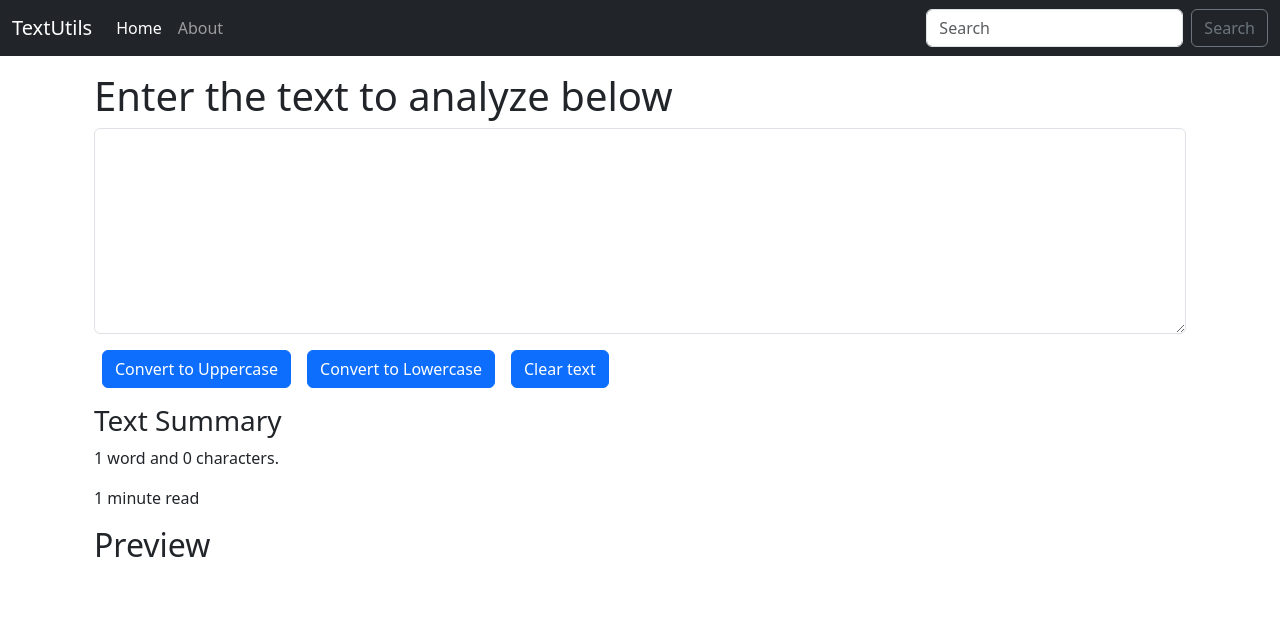
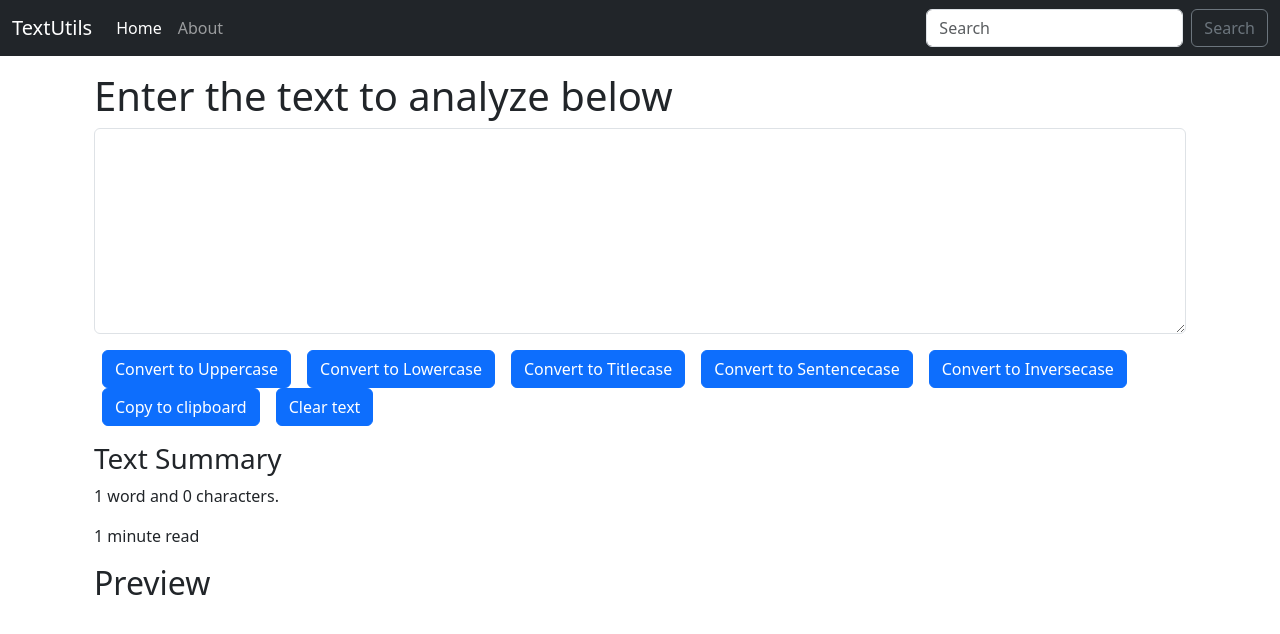
Before and after one commit to Apoorv012/React-TextUtils, a React (Create React App) app: page / in a window 1280 px wide. Shown: the top 634 px of the page. Built offline with nearby package versions, Linux system fonts and the light colour scheme.

Commit message:
added new feature - titlecase, sentececase, inversecase, copy-to-clipboard

```diff
--- a/src/components/TextForm.js
+++ b/src/components/TextForm.js
@@ -9,6 +9,61 @@ export default function TextForm(props) {
   const handleLowercaseClick = () => {
     let newText = text.toLowerCase();
     setText(newText);
+  };
+
+  const handleTitlecaseClick = () => {
+    let sentences = text.toLowerCase().split("\n");
+    let newSentences = [];
+    sentences.forEach((sentence) => {
+      let words = sentence.split(" ");
+      let newWords = [];
+      words.forEach((word) => {
+        let newWord = word.charAt(0).toUpperCase() + word.substring(1);
+        newWords.push(newWord);
+      });
+      newSentences.push(newWords.join(" "));
+    });
+
+    let newText = newSentences.join("\n");
+    setText(newText);
+  };
+
+  const handleSentencecaseClick = () => {
+    let sentences = text.toLowerCase().split("\n");
+    let newSentences = [];
+    sentences.forEach((sentence) => {
+      let newSentence =
+        sentence.charAt(0).toUpperCase() + sentence.substring(1);
+      newSentences.push(newSentence);
+    });
+
+    let newText = newSentences.join("\n");
+    setText(newText);
+  };
+
+  const handleInversecaseClick = () => {
+    let shouldBeUpper = true;
+    let newText = "";
+    for (let i = 0; i < text.length; i++) {
+      if (shouldBeUpper) {
+        newText += text.charAt(i).toUpperCase();
+        shouldBeUpper = false;
+      } else {
+        newText += text.charAt(i).toLowerCase();
+        shouldBeUpper = true;
+      }
+    }
+
+    setText(newText);
+  };
+
+  const handleCopyToClipboard = () => {
+    try {
+      navigator.clipboard.writeText(text);
+    } catch {
+      document.getElementById("myBox").select();
+      document.execCommand("copy");
+    }
   };
 
   const handleOnChanged = (event) => {
@@ -23,6 +78,7 @@ export default function TextForm(props) {
   const handleClearClick = () => {
     let newText = "";
     setText(newText);
+    handleOnChanged();
   };
 
   function countNumOfWords(_text) {
@@ -31,7 +87,6 @@ export default function TextForm(props) {
 
     sentences.forEach((sentence) => {
       let words = sentence.split(" ");
-      console.log(words);
       words.forEach((word) => {
         if (word !== "") wordCount++;
       });
@@ -63,6 +118,27 @@ export default function TextForm(props) {
         <button className="btn btn-primary mx-2" onClick={handleLowercaseClick}>
           Convert to Lowercase
         </button>
+        <button className="btn btn-primary mx-2" onClick={handleTitlecaseClick}>
+          Convert to Titlecase
+        </button>
+        <button
+          className="btn btn-primary mx-2"
+          onClick={handleSentencecaseClick}
+        >
+          Convert to Sentencecase
+        </button>
+        <button
+          className="btn btn-primary mx-2"
+          onClick={handleInversecaseClick}
+        >
+          Convert to Inversecase
+        </button>
+        <button
+          className="btn btn-primary mx-2"
+          onClick={handleCopyToClipboard}
+        >
+          Copy to clipboard
+        </button>
         <button className="btn btn-primary mx-2" onClick={handleClearClick}>
           Clear text
         </button>
```
